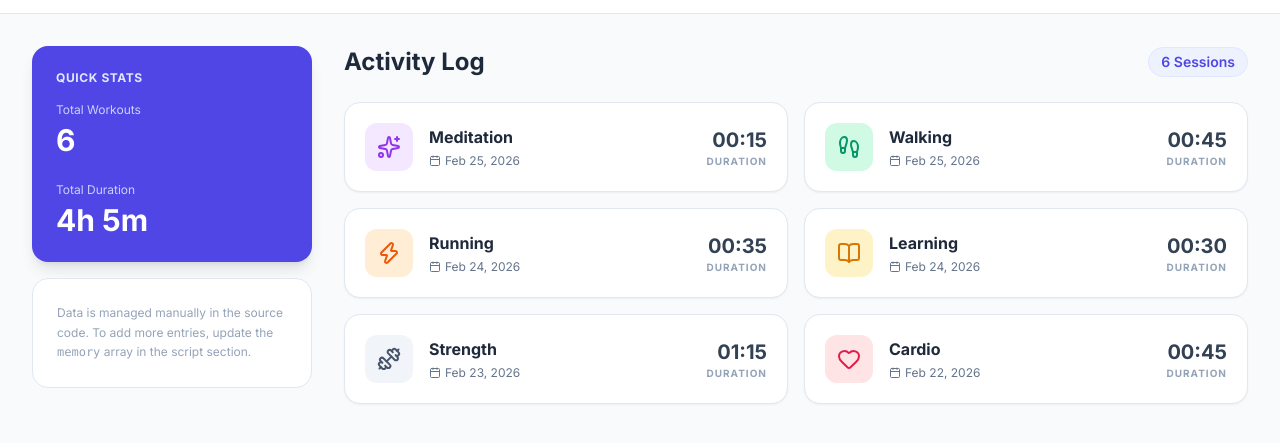
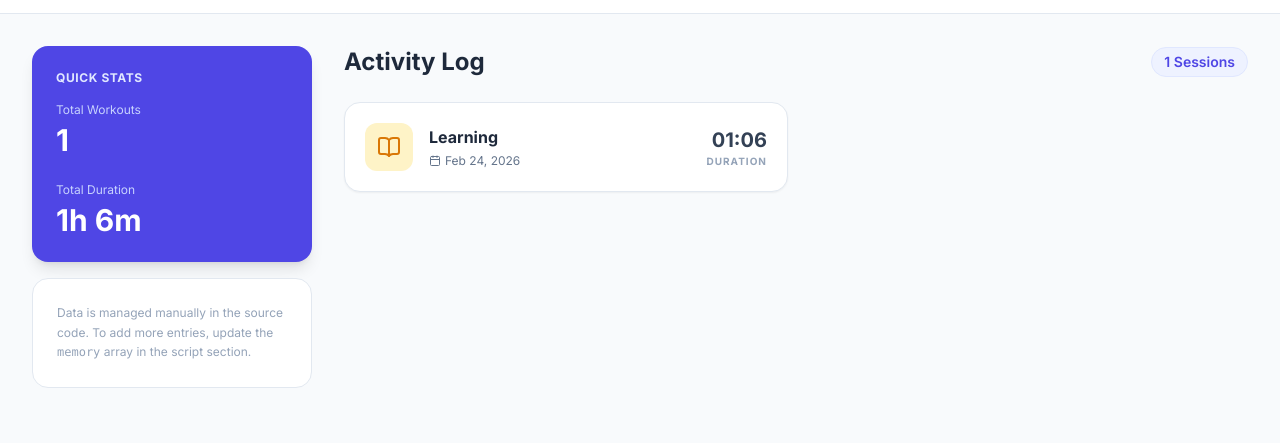
Before and after one commit to PaingThu/our-daily-activities, a plain HTML site: page index.html in a window 1280 px wide. Shown: the part 51-494 px from the top of the page. Drawn offline with nearby package versions, Linux system fonts and the light colour scheme.

Commit message:
Finished Learning 2026-02-24

```diff
--- a/index.html
+++ b/index.html
@@ -84,12 +84,12 @@
          * Update your workout records here.
          */
         const memory = [
-            { type: 'Meditation', time: '00:15', date: '2026-02-25' },
-            { type: 'Walking', time: '00:45', date: '2026-02-25' },
-            { type: 'Running', time: '00:35', date: '2026-02-24' },
-            { type: 'Learning', time: '00:30', date: '2026-02-24' },
-            { type: 'Strength', time: '01:15', date: '2026-02-23' },
-            { type: 'Cardio', time: '00:45', date: '2026-02-22' }
+            { type: 'Learning', time: '01:06', date: '2026-02-24' },
+            // { type: 'Walking', time: '00:45', date: '2026-02-25' },
+            // { type: 'Running', time: '00:35', date: '2026-02-24' },
+            // { type: 'Learning', time: '00:30', date: '2026-02-24' },
+            // { type: 'Strength', time: '01:15', date: '2026-02-23' },
+            // { type: 'Cardio', time: '00:45', date: '2026-02-22' }
         ];
 
         const container = document.getElementById('memory-container');
```
